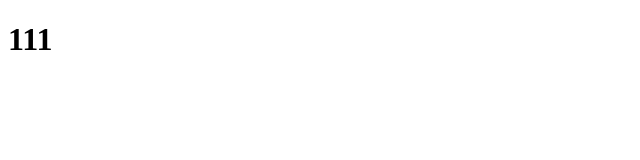
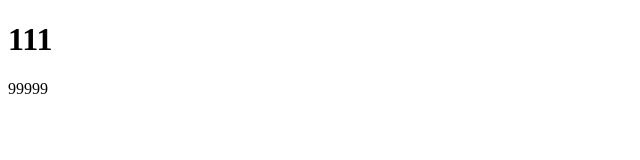
Before and after one commit to shorping/shorping_demo, a plain HTML site: page demo/index.html in a window 1280 px wide. Shown: the full height of the page, 0-640 px from the left. Drawn offline with Linux system fonts and the light colour scheme.

Commit message:
新增div

```diff
--- a/demo/index.html
+++ b/demo/index.html
@@ -9,5 +9,6 @@
 </head>
 <body>
 <h1>111</h1>
+<div>99999</div>
 </body>
 </html>
```
